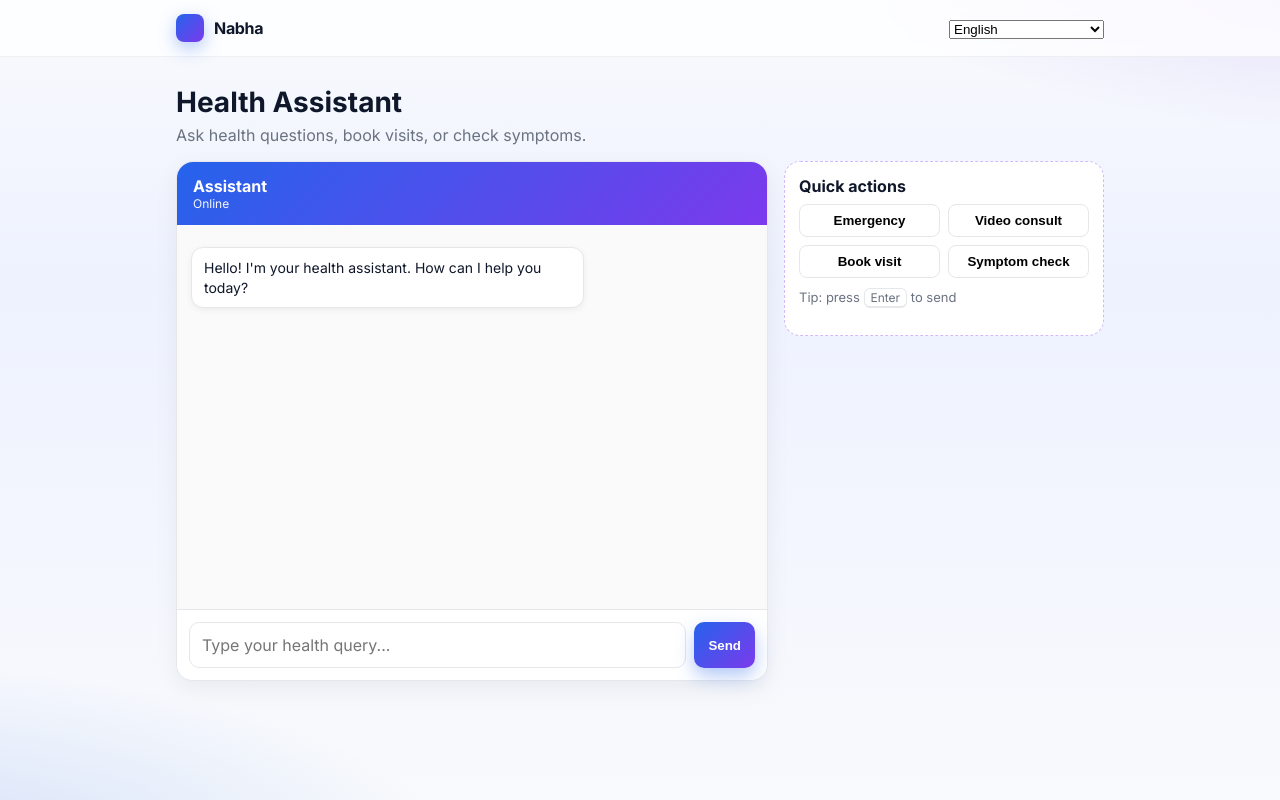
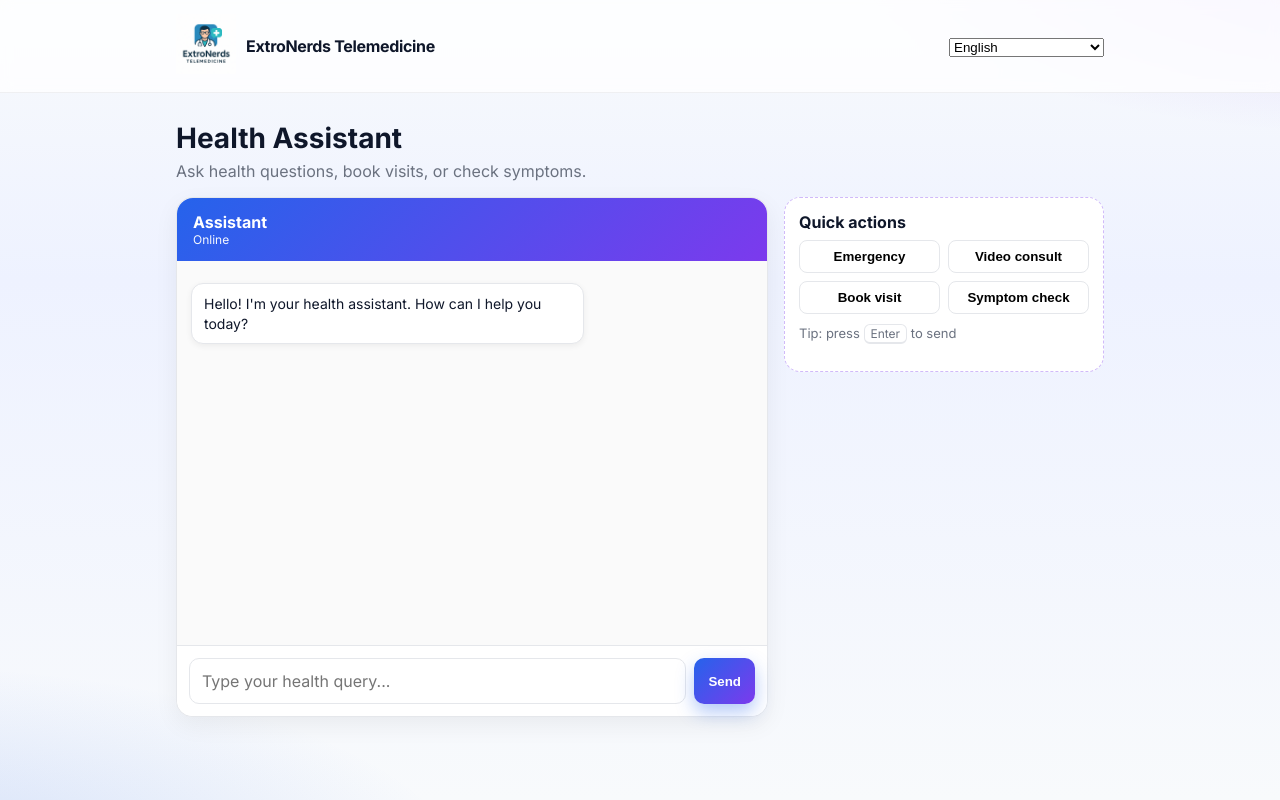
Before and after one commit to Murari772/SIH_Website, a plain HTML site: page chatbot.html in a window 1280 px wide. Drawn offline with Linux system fonts and the light colour scheme.

Commit message:
logo + name

```diff
--- a/chatbot.html
+++ b/chatbot.html
@@ -43,14 +43,17 @@
 		.quick{display:grid;grid-template-columns:repeat(2,1fr);gap:8px;margin-top:6px}
 		.quick>button{border:1px solid var(--border);background:#fff;border-radius:8px;padding:8px 10px;font-weight:600;cursor:pointer}
 		.quick>button:hover{background:#f5f5f5}
+        .logo {height: 60px;width: 60px;}
 	</style>
 </head>
 <body>
 	<header class="header">
 		<div class="header__inner">
 			<a class="brand" href="/" target="_self" rel="noopener">
-				<span class="brand__logo"></span>
-				<span class="brand__name">Nabha</span>
+				<span>
+                    <img class="logo" src="Logo(SIH).png" alt="">
+                </span>
+				<span class="brand__name">ExtroNerds Telemedicine</span>
 			</a>
 			<div>
 				<select id="lang" aria-label="Language">
```
